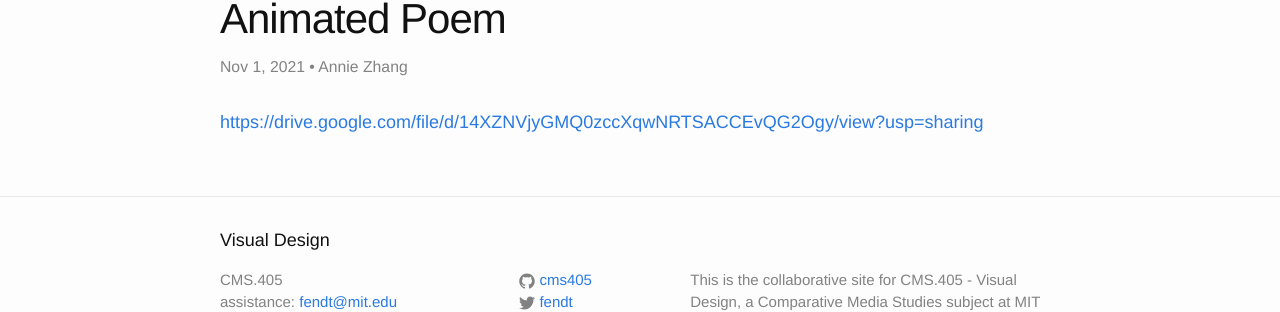
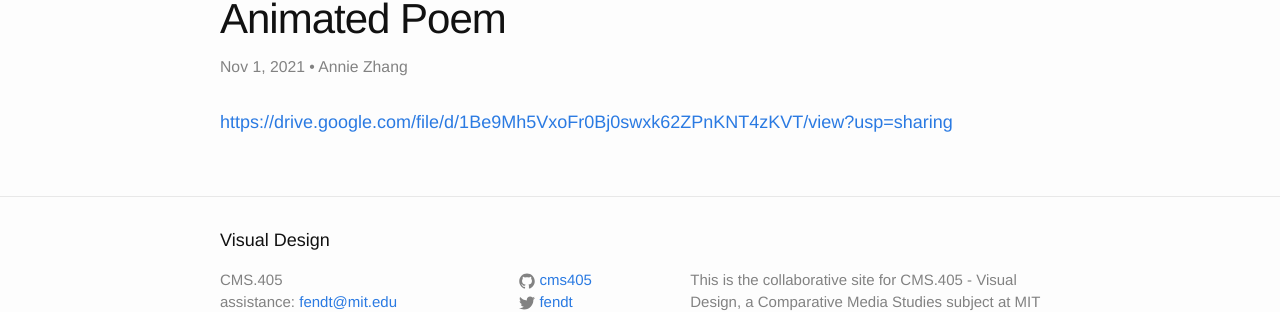
Before and after one commit to cms635/cms405.github.io, a Jekyll site: the page built from _posts/2021-11-01-animated-poem.md, in a window 1280 px wide. Shown: the part 150-462 px from the top of the page. Built offline with Jekyll 4.4.1, drawn with Linux system fonts in a browser that asks for light colours; some of the changed lines change nothing that is shown.

Commit message:
Update 2021-11-01-animated-poem.md

```diff
--- a/_posts/2021-11-01-animated-poem.md
+++ b/_posts/2021-11-01-animated-poem.md
@@ -5,4 +5,4 @@
 title: Animated Poem
 author: Annie Zhang
 ---
-[https://drive.google.com/file/d/14XZNVjyGMQ0zccXqwNRTSACCEvQG2Ogy/view?usp=sharing](https://drive.google.com/file/d/14XZNVjyGMQ0zccXqwNRTSACCEvQG2Ogy/view?usp=sharing)
+[https://drive.google.com/file/d/1Be9Mh5VxoFr0Bj0swxk62ZPnKNT4zKVT/view?usp=sharing](https://drive.google.com/file/d/1Be9Mh5VxoFr0Bj0swxk62ZPnKNT4zKVT/view?usp=sharing)
```
